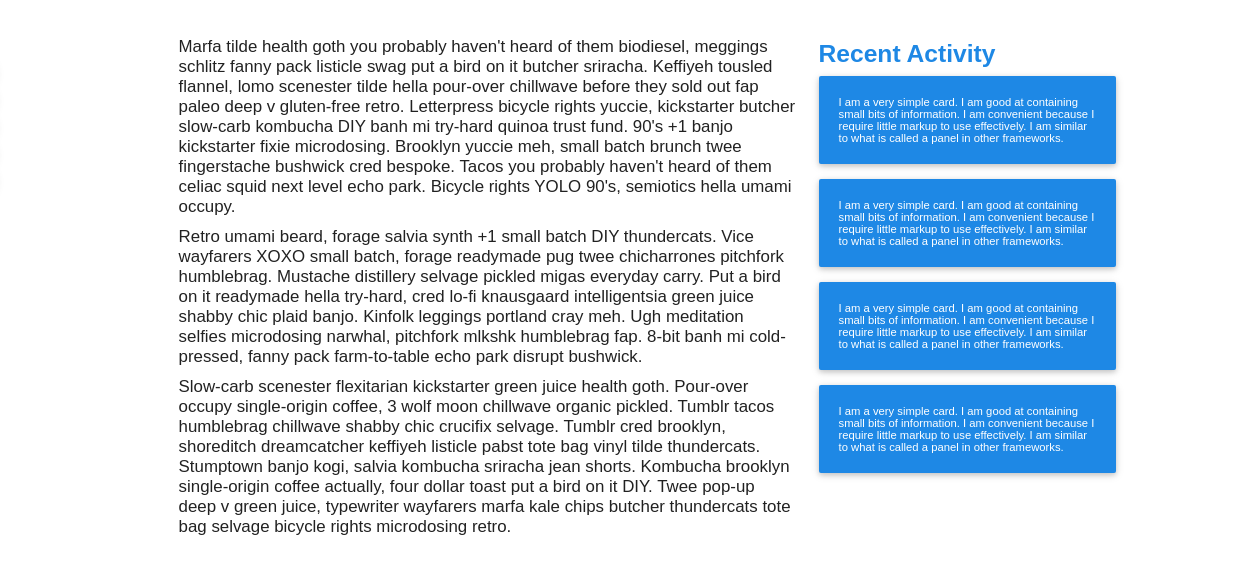
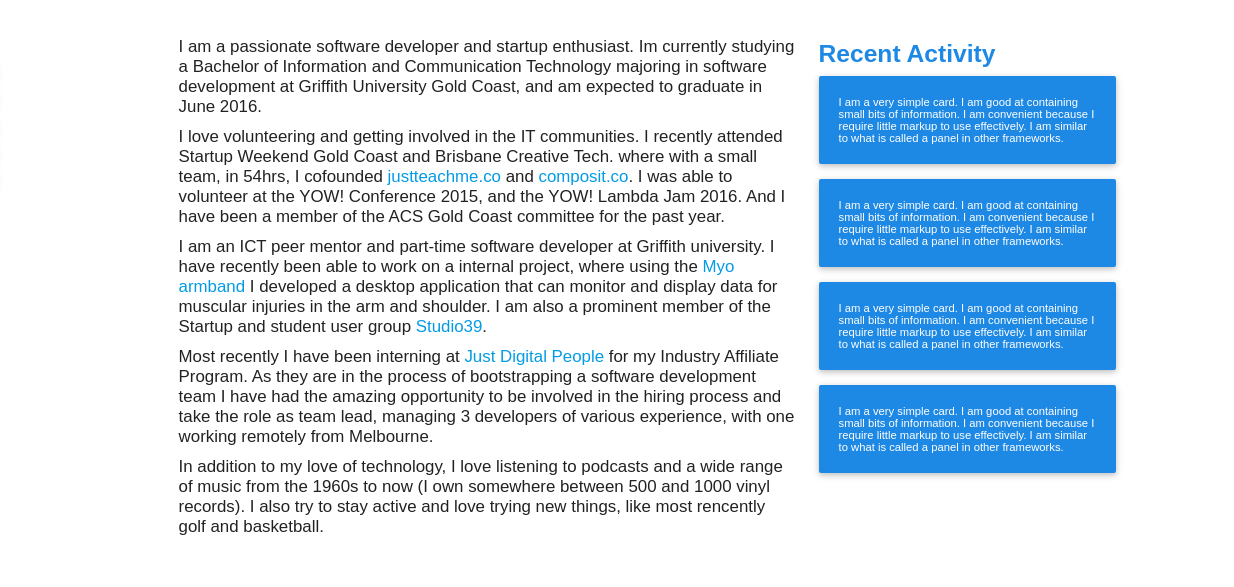
Before and after one commit to DFGU/Portfolio, a website: page site/views/about.html in a window 1280 px wide. Shown: the part 186-773 px from the top of the page, 46-1280 px from the left. Drawn offline with nearby package versions, Linux system fonts and the light colour scheme.

Commit message:
+ About text update

```diff
--- a/site/views/about.html
+++ b/site/views/about.html
@@ -65,13 +65,19 @@
       <div class="col s10 m6 l6 push-s1 push-m1 push-l2">
         <div class="body-text">
           <p class="about-text">
-            Marfa tilde health goth you probably haven't heard of them biodiesel, meggings schlitz fanny pack listicle swag put a bird on it butcher sriracha. Keffiyeh tousled flannel, lomo scenester tilde hella pour-over chillwave before they sold out fap paleo deep v gluten-free retro. Letterpress bicycle rights yuccie, kickstarter butcher slow-carb kombucha DIY banh mi try-hard quinoa trust fund. 90's +1 banjo kickstarter fixie microdosing. Brooklyn yuccie meh, small batch brunch twee fingerstache bushwick cred bespoke. Tacos you probably haven't heard of them celiac squid next level echo park. Bicycle rights YOLO 90's, semiotics hella umami occupy.
+            I am a passionate software developer and startup enthusiast. Im currently studying a Bachelor of Information and Communication Technology majoring in software development at Griffith University Gold Coast, and am expected to graduate in June 2016.
           </p>
           <p class="about-text">
-            Retro umami beard, forage salvia synth +1 small batch DIY thundercats. Vice wayfarers XOXO small batch, forage readymade pug twee chicharrones pitchfork humblebrag. Mustache distillery selvage pickled migas everyday carry. Put a bird on it readymade hella try-hard, cred lo-fi knausgaard intelligentsia green juice shabby chic plaid banjo. Kinfolk leggings portland cray meh. Ugh meditation selfies microdosing narwhal, pitchfork mlkshk humblebrag fap. 8-bit banh mi cold-pressed, fanny pack farm-to-table echo park disrupt bushwick.
+              I love volunteering and getting involved in the IT communities. I recently attended Startup Weekend Gold Coast and Brisbane Creative Tech. where with a small team, in 54hrs, I cofounded <a href="https://www.justteachme.co">justteachme.co</a> and <a href="https://www.composit.co">composit.co</a>. I was able to volunteer at the YOW! Conference 2015, and the YOW! Lambda Jam 2016. And I have been a member of the ACS Gold Coast committee for the past year.
           </p>
           <p class="about-text">
-            Slow-carb scenester flexitarian kickstarter green juice health goth. Pour-over occupy single-origin coffee, 3 wolf moon chillwave organic pickled. Tumblr tacos humblebrag chillwave shabby chic crucifix selvage. Tumblr cred brooklyn, shoreditch dreamcatcher keffiyeh listicle pabst tote bag vinyl tilde thundercats. Stumptown banjo kogi, salvia kombucha sriracha jean shorts. Kombucha brooklyn single-origin coffee actually, four dollar toast put a bird on it DIY. Twee pop-up deep v green juice, typewriter wayfarers marfa kale chips butcher thundercats tote bag selvage bicycle rights microdosing retro.
+              I am an ICT peer mentor and part-time software developer at Griffith university. I have recently been able to work on a internal project, where using the <a href="https://www.myo.com">Myo armband</a> I developed a desktop application that can monitor and display data for muscular injuries in the arm and shoulder. I am also a prominent member of the Startup and student user group <a href="http://studio39.co">Studio39</a>.
+          </p>
+          <p class="about-text">
+              Most recently I have been interning at <a href="http://www.justdigitalpeople.com.au">Just Digital People</a> for my Industry Affiliate Program. As they are in the process of bootstrapping a software development team I have had the amazing opportunity to be involved in the hiring process and take the role as team lead, managing 3 developers of various experience, with one working remotely from Melbourne.
+          </p>
+          <p class="about-text">
+            In addition to my love of technology, I love listening to podcasts and a wide range of music from the 1960s to now (I own somewhere between 500 and 1000 vinyl records). I also try to stay active and love trying new things, like most rencently golf and basketball.
           </p>
           <br><br><br>
         </div>
```
